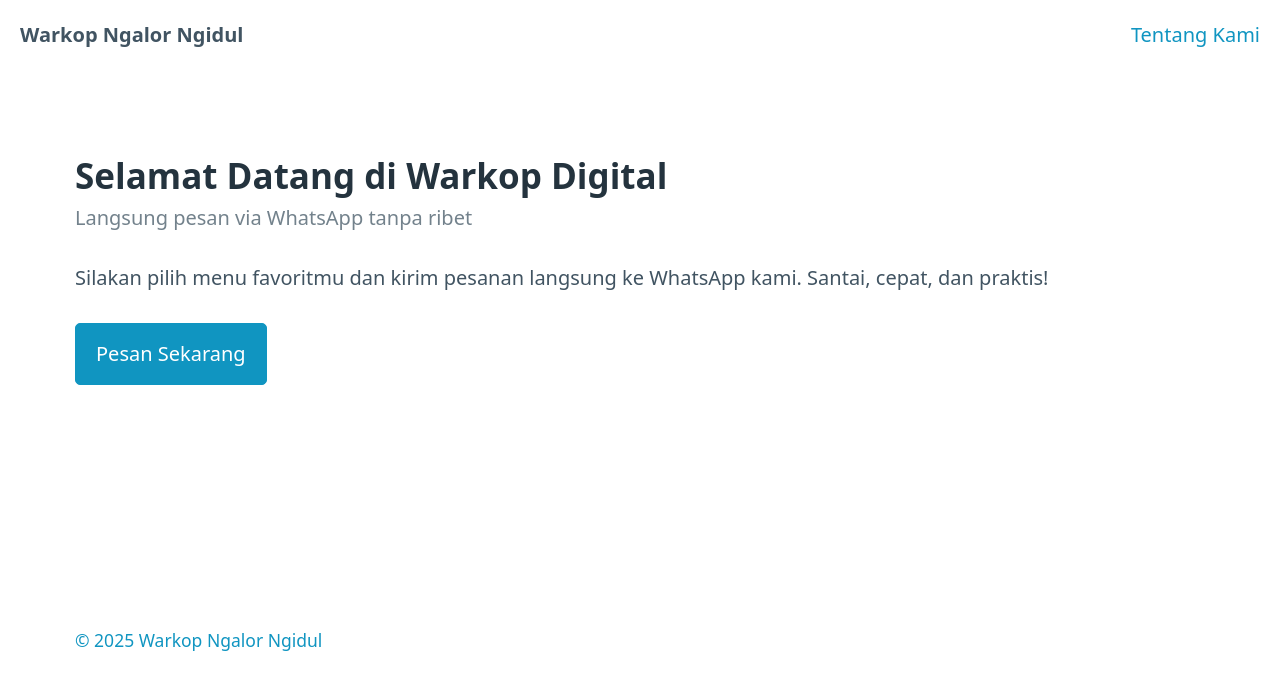
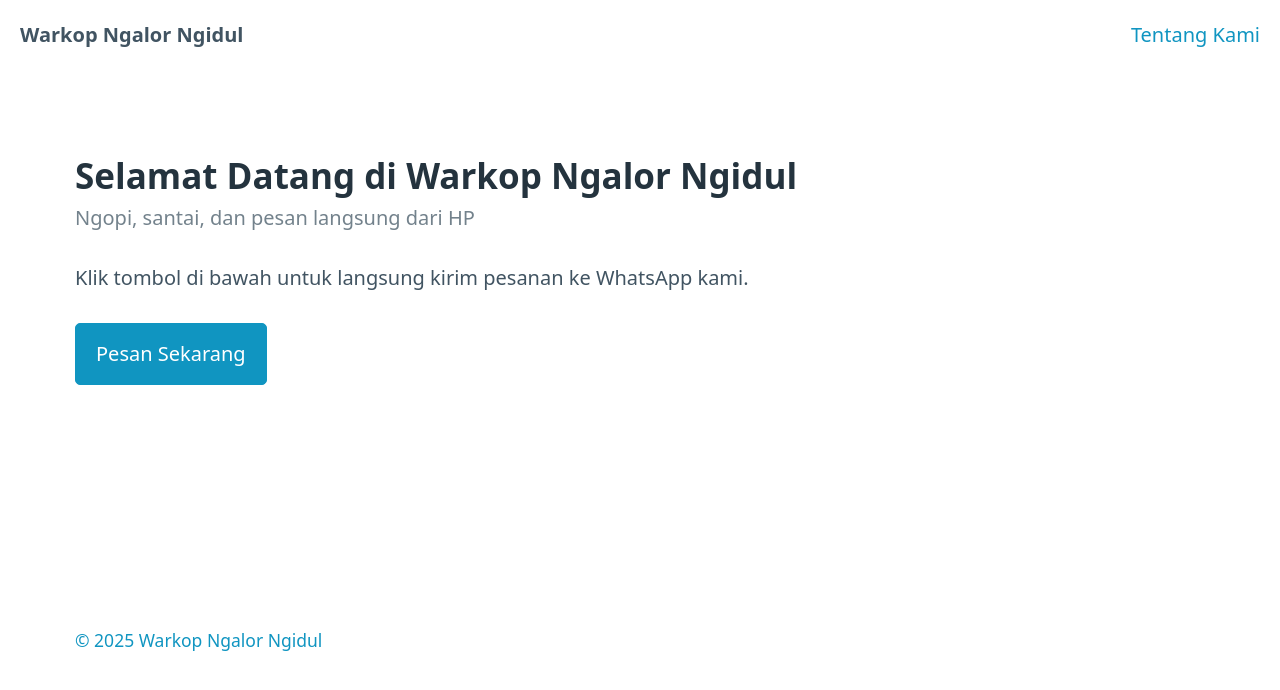
Before and after one commit to Aventeen/TOKO-ONLINE-, a plain HTML site: page index.html in a window 1280 px wide. Drawn offline with nearby package versions, Linux system fonts and the light colour scheme.

Commit message:
Update index.html

```diff
--- a/index.html
+++ b/index.html
@@ -17,24 +17,18 @@
   </nav>
 
   <main class="container">
-      <div class="grid">
     <section>
       <hgroup>
-            <h2>Selamat Datang di Warkop Digital</h2>
-            <h3>Langsung pesan via WhatsApp tanpa ribet</h3>
+        <h2>Selamat Datang di Warkop Ngalor Ngidul</h2>
+        <h3>Ngopi, santai, dan pesan langsung dari HP</h3>
       </hgroup>
-
-          <p>Silakan pilih menu favoritmu dan kirim pesanan langsung ke WhatsApp kami. Santai, cepat, dan praktis!</p>
-
+      <p>Klik tombol di bawah untuk langsung kirim pesanan ke WhatsApp kami.</p>
       <a href="https://wa.me/6281234567890" role="button">Pesan Sekarang</a>
     </section>
-      </div>
   </main>
 
   <footer class="container">
-      <small>
-        <a href="#">© 2025 Warkop Ngalor Ngidul</a>
-      </small>
+    <small><a href="#">© 2025 Warkop Ngalor Ngidul</a></small>
   </footer>
 </body>
 </html>
```
Lines whose indentation alone changed are shown as unchanged.
